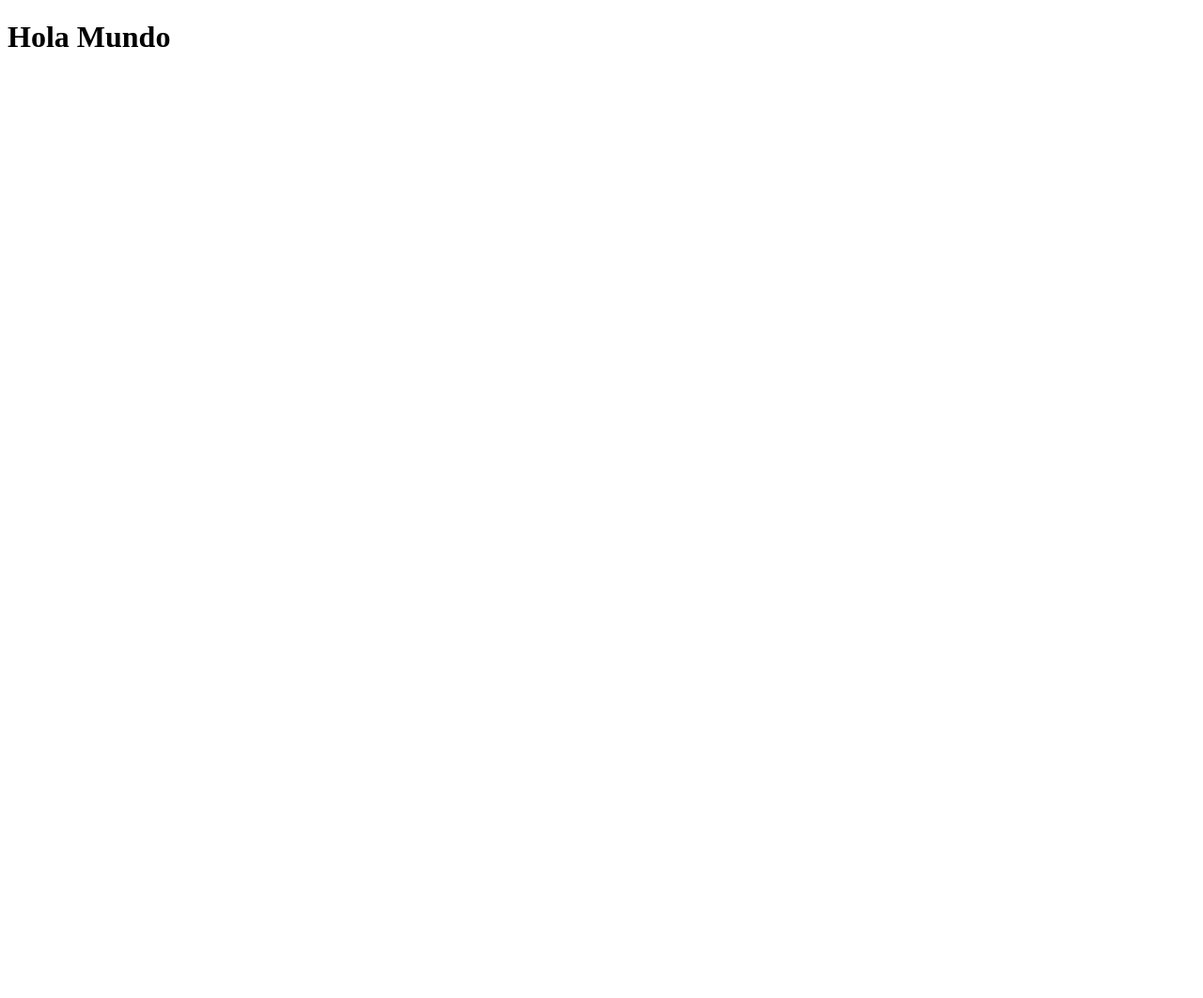
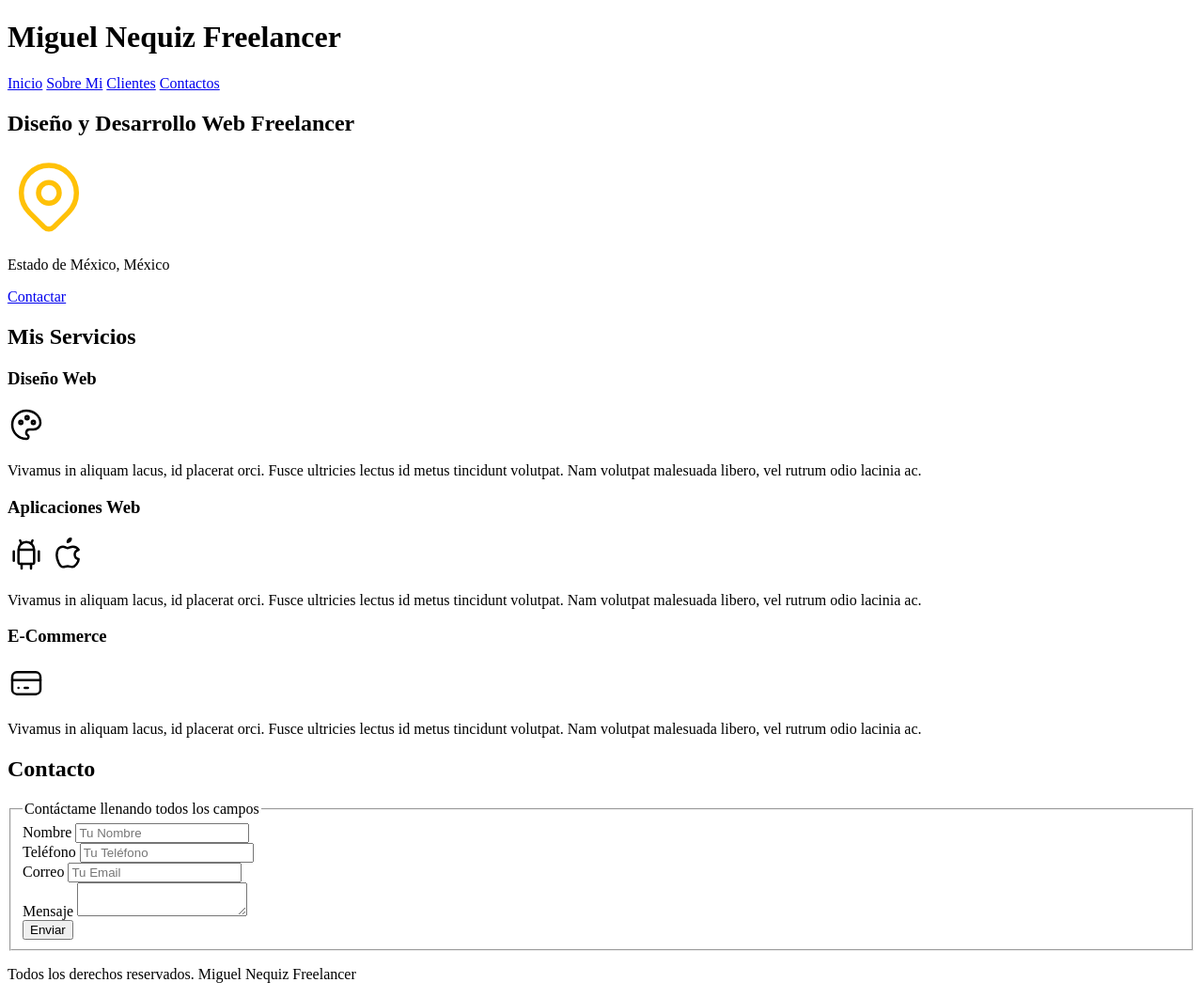
Before and after one commit to nekixito/SitioFreelancer, a plain HTML site: page index.html in a window 1280 px wide. Shown: the whole page at 94% size. Before the commit the page ends 800 px from the top, so only its background shows below. Drawn offline with Linux system fonts and the light colour scheme.

Commit message:
Se agrega estructura HTML

```diff
--- a/index.html
+++ b/index.html
@@ -6,6 +6,115 @@
     <title>Diseñador Freelancer</title>
 </head>
 <body>
-    <h1>Hola Mundo</h1>
+    <header>
+        <h1>Miguel Nequiz Freelancer</h1>
+    </header>
+
+    <nav>
+        <a href="#">Inicio</a>
+        <a href="#">Sobre Mi</a>
+        <a href="#">Clientes</a>
+        <a href="#">Contactos</a>
+    </nav>
+
+    <section>
+        <h2>Diseño y Desarrollo Web Freelancer</h2>
+
+        <svg xmlns="http://www.w3.org/2000/svg" class="icon icon-tabler icon-tabler-map-pin" width="88" height="88" viewBox="0 0 24 24" stroke-width="1.5" stroke="#FFC107" fill="none" stroke-linecap="round" stroke-linejoin="round">
+            <path stroke="none" d="M0 0h24v24H0z" fill="none"/>
+            <path d="M9 11a3 3 0 1 0 6 0a3 3 0 0 0 -6 0" />
+            <path d="M17.657 16.657l-4.243 4.243a2 2 0 0 1 -2.827 0l-4.244 -4.243a8 8 0 1 1 11.314 0z" />
+        </svg>
+        <p>Estado de México, México</p>
+        <a href="#">Contactar</a>
+    </section>
+
+    <main>
+        <h2>Mis Servicios</h2>
+
+        <section>
+            <h3>Diseño Web</h3>
+            <svg xmlns="http://www.w3.org/2000/svg" class="icon icon-tabler icon-tabler-palette" width="40" height="40" viewBox="0 0 24 24" stroke-width="1.5" stroke="#000000" fill="none" stroke-linecap="round" stroke-linejoin="round">
+                <path stroke="none" d="M0 0h24v24H0z" fill="none"/>
+                <path d="M12 21a9 9 0 0 1 0 -18c4.97 0 9 3.582 9 8c0 1.06 -.474 2.078 -1.318 2.828c-.844 .75 -1.989 1.172 -3.182 1.172h-2.5a2 2 0 0 0 -1 3.75a1.3 1.3 0 0 1 -1 2.25" />
+                <path d="M8.5 10.5m-1 0a1 1 0 1 0 2 0a1 1 0 1 0 -2 0" />
+                <path d="M12.5 7.5m-1 0a1 1 0 1 0 2 0a1 1 0 1 0 -2 0" />
+                <path d="M16.5 10.5m-1 0a1 1 0 1 0 2 0a1 1 0 1 0 -2 0" />
+            </svg>
+            <p>Vivamus in aliquam lacus, id placerat orci. Fusce ultricies lectus id metus tincidunt volutpat. Nam volutpat malesuada libero, vel rutrum odio lacinia ac.</p>
+        </section>
+
+        <section>
+            <h3>Aplicaciones Web</h3>
+            <svg xmlns="http://www.w3.org/2000/svg" class="icon icon-tabler icon-tabler-brand-android" width="40" height="40" viewBox="0 0 24 24" stroke-width="1.5" stroke="#000000" fill="none" stroke-linecap="round" stroke-linejoin="round">
+                <path stroke="none" d="M0 0h24v24H0z" fill="none"/>
+                <path d="M4 10l0 6" />
+                <path d="M20 10l0 6" />
+                <path d="M7 9h10v8a1 1 0 0 1 -1 1h-8a1 1 0 0 1 -1 -1v-8a5 5 0 0 1 10 0" />
+                <path d="M8 3l1 2" />
+                <path d="M16 3l-1 2" />
+                <path d="M9 18l0 3" />
+                <path d="M15 18l0 3" />
+            </svg>
+            <svg xmlns="http://www.w3.org/2000/svg" class="icon icon-tabler icon-tabler-brand-apple" width="40" height="40" viewBox="0 0 24 24" stroke-width="1.5" stroke="#000000" fill="none" stroke-linecap="round" stroke-linejoin="round">
+                <path stroke="none" d="M0 0h24v24H0z" fill="none"/>
+                <path d="M9 7c-3 0 -4 3 -4 5.5c0 3 2 7.5 4 7.5c1.088 -.046 1.679 -.5 3 -.5c1.312 0 1.5 .5 3 .5s4 -3 4 -5c-.028 -.01 -2.472 -.403 -2.5 -3c-.019 -2.17 2.416 -2.954 2.5 -3c-1.023 -1.492 -2.951 -1.963 -3.5 -2c-1.433 -.111 -2.83 1 -3.5 1c-.68 0 -1.9 -1 -3 -1z" />
+                <path d="M12 4a2 2 0 0 0 2 -2a2 2 0 0 0 -2 2" />
+            </svg>
+            <p>Vivamus in aliquam lacus, id placerat orci. Fusce ultricies lectus id metus tincidunt volutpat. Nam volutpat malesuada libero, vel rutrum odio lacinia ac.</p>
+        </section>
+
+        <section>
+            <h3>E-Commerce</h3>
+            <svg xmlns="http://www.w3.org/2000/svg" class="icon icon-tabler icon-tabler-credit-card" width="40" height="40" viewBox="0 0 24 24" stroke-width="1.5" stroke="#000000" fill="none" stroke-linecap="round" stroke-linejoin="round">
+                <path stroke="none" d="M0 0h24v24H0z" fill="none"/>
+                <path d="M3 5m0 3a3 3 0 0 1 3 -3h12a3 3 0 0 1 3 3v8a3 3 0 0 1 -3 3h-12a3 3 0 0 1 -3 -3z" />
+                <path d="M3 10l18 0" />
+                <path d="M7 15l.01 0" />
+                <path d="M11 15l2 0" />
+            </svg>
+            <p>Vivamus in aliquam lacus, id placerat orci. Fusce ultricies lectus id metus tincidunt volutpat. Nam volutpat malesuada libero, vel rutrum odio lacinia ac.</p>
+        </section>
+
+    </main>
+
+
+    <section>
+        <h2>Contacto</h2>
+
+        <form>
+            <fieldset>
+                <legend>Contáctame llenando todos los campos</legend>
+
+                <div>
+                    <label>Nombre</label>
+                    <input type="text" placeholder="Tu Nombre" >
+                </div>
+
+                <div>
+                    <label>Teléfono</label>
+                    <input type="tel" placeholder="Tu Teléfono" >
+                </div>
+
+                <div>
+                    <label>Correo</label>
+                    <input type="email" placeholder="Tu Email">
+                </div>
+
+                <div>
+                    <label>Mensaje</label>
+                    <textarea></textarea>
+                </div>
+
+                <div>
+                    <input type="submit" value="Enviar">
+                </div>
+            </fieldset>
+        </form>
+    </section>
+
+    <footer>
+        <p>Todos los derechos reservados. Miguel Nequiz Freelancer</p>
+    </footer>
 </body>
 </html>
```
Also changed, not shown: img/hero.jpg (renamed from hero.jpg).
